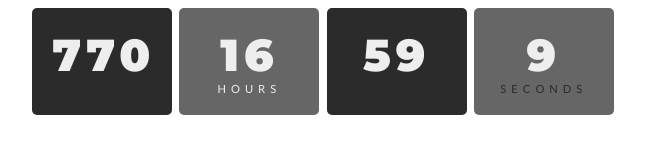
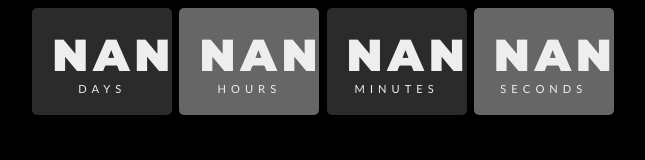
Before and after one commit to Ignominous/Real-time, a plain HTML site: page index.html in a window 1280 px wide. Shown: the whole page, without its empty margins (317-962 px from the left). Drawn offline with Linux system fonts and the light colour scheme.

Commit message:
Update index.html

```diff
--- a/index.html
+++ b/index.html
@@ -8,11 +8,11 @@
     <style>
 
 body{
-    background-color: white;
+    background-color: #000000;
 }
 
 #timer {
-  color: #2B2B2B;
+  color: #eeeeee;
   text-align: center;
   text-transform: uppercase;
   font-family: 'Lato', sans-serif;
@@ -103,7 +103,7 @@ body{
 </body>
 <script>
     const year = new Date().getFullYear();
-const myDate = new Date('Oct 15, 2024 00:00:00');
+const myDate = new Date('Sept 5, 2022 03:00:00');
 console.log(myDate);
 
 // countdown
@@ -113,7 +113,7 @@ let timer = setInterval(function() {
   const today = new Date().getTime();
 
   // get the difference
-  const diff = myDate - today;
+  const diff = myDate + today;
 
   // math
   let days = Math.floor(diff / (1000 * 60 * 60 * 24));
```
